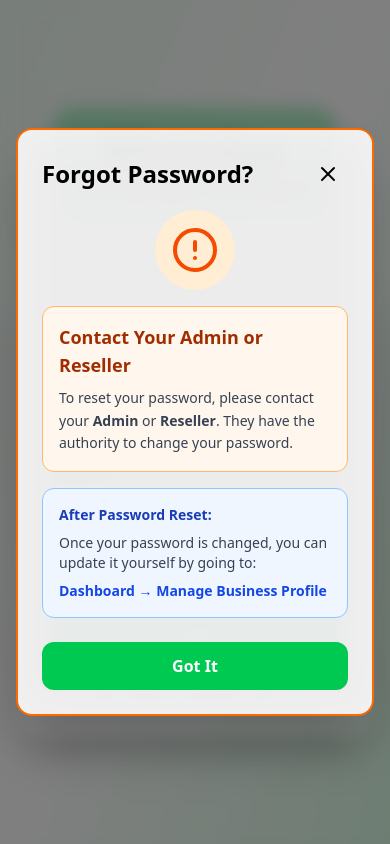
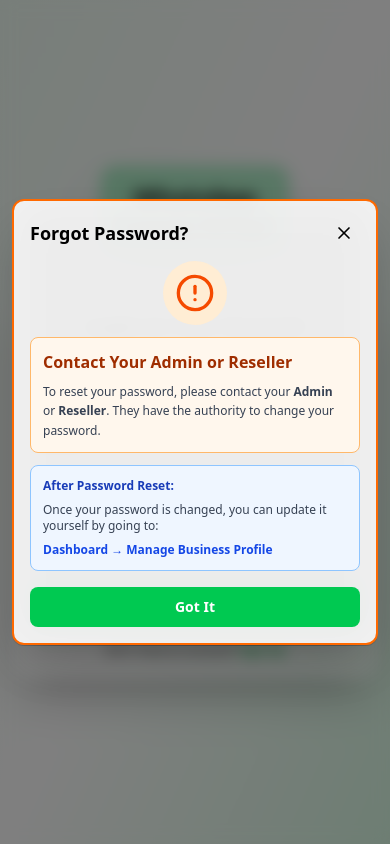
Before and after one commit to Rammal13/WhatsApp-Campaigner, a React (Vite) app in the folder frontend/: page / in a window 390 px wide. Both pictures are taken after a click on the button "Forgot Password?". Built offline with nearby package versions, Linux system fonts and the light colour scheme.

Commit message:
refactor: Enhance mobile optimization and styling in Login component

```diff
--- a/frontend/src/pages/Login.tsx
+++ b/frontend/src/pages/Login.tsx
@@ -9,7 +9,7 @@ const Login = () => {
   const [loading, setLoading] = useState(false);
   const [error, setError] = useState('');
   const [showSignUp, setShowSignUp] = useState(false);
-  const [showForgotPassword, setShowForgotPassword] = useState(false); // Forgot Password Modal
+  const [showForgotPassword, setShowForgotPassword] = useState(false);
   const navigate = useNavigate();
 
   const handleSubmit = async (e: FormEvent<HTMLFormElement>) => {
@@ -17,7 +17,6 @@ const Login = () => {
     setError('');
     setLoading(true);
 
-    // Client-side validation
     if (!email || !password) {
       setError('Please fill in all fields');
       setLoading(false);
@@ -37,17 +36,14 @@ const Login = () => {
       const data = await response.json();
 
       if (response.ok && data.success) {
-        // Login successful
         if (data.user) {
           localStorage.setItem('user', JSON.stringify(data.user));
         }
         navigate('/home');
       } else {
-        // Login failed - use backend error message
         setError(data.message || 'Login failed. Please try again.');
       }
     } catch (err) {
-      // Network error
       setError('Network error. Please check your connection and try again.');
       console.error('Login error:', err);
     } finally {
@@ -55,41 +51,40 @@ const Login = () => {
     }
   };
 
-
   return (
-    <div className="min-h-screen flex items-center justify-center bg-gradient-to-br from-green-50 via-white to-green-100 px-4">
+    <div className="min-h-screen flex items-center justify-center bg-gradient-to-br from-green-50 via-white to-green-100 px-3 sm:px-4 py-6">
 
       {/* Login Container */}
       <div className="w-full max-w-md">
 
-        {/* Logo/Brand Section */}
-        <div className="text-center mb-8">
-          <div className="inline-block p-6 bg-green-500/30 backdrop-blur-md rounded-3xl border border-white/50 shadow-2xl mb-4">
-            <h1 className="text-4xl font-bold text-black">WhatsApp</h1>
-            <h2 className="text-2xl font-semibold text-black">Campaign Manager</h2>
+        {/* Logo/Brand Section - Mobile Optimized */}
+        <div className="text-center mb-6 sm:mb-8">
+          <div className="inline-block p-4 sm:p-6 bg-green-500/30 backdrop-blur-md rounded-2xl sm:rounded-3xl border border-white/50 shadow-2xl mb-3 sm:mb-4">
+            <h1 className="text-2xl sm:text-3xl md:text-4xl font-bold text-black">WhatsApp</h1>
+            <h2 className="text-base sm:text-xl md:text-2xl font-semibold text-black">Campaign Manager</h2>
           </div>
         </div>
 
-        {/* Main Card - Toggle between Login and Sign Up */}
-        <div className="bg-white/40 backdrop-blur-xl rounded-3xl border border-white/60 shadow-2xl p-8">
+        {/* Main Card - Mobile Optimized */}
+        <div className="bg-white/40 backdrop-blur-xl rounded-2xl sm:rounded-3xl border border-white/60 shadow-2xl p-5 sm:p-6 md:p-8">
 
           {!showSignUp ? (
             // LOGIN FORM
             <>
-              <h3 className="text-2xl font-bold text-black mb-6 text-center">Login to Your Account</h3>
+              <h3 className="text-xl sm:text-2xl font-bold text-black mb-4 sm:mb-6 text-center">Login to Your Account</h3>
 
               {/* Error Message */}
               {error && (
-                <div className="mb-4 p-3 bg-red-100/60 backdrop-blur-sm border border-red-300 rounded-xl">
-                  <p className="text-red-700 text-sm font-semibold">{error}</p>
+                <div className="mb-3 sm:mb-4 p-2.5 sm:p-3 bg-red-100/60 backdrop-blur-sm border border-red-300 rounded-lg sm:rounded-xl">
+                  <p className="text-red-700 text-xs sm:text-sm font-semibold">{error}</p>
                 </div>
               )}
 
-              <form onSubmit={handleSubmit} className="space-y-5">
+              <form onSubmit={handleSubmit} className="space-y-4 sm:space-y-5">
 
                 {/* Email Input */}
                 <div>
-                  <label htmlFor="email" className="block text-sm font-bold text-black mb-2">
+                  <label htmlFor="email" className="block text-xs sm:text-sm font-bold text-black mb-2">
                     Email Address
                   </label>
                   <input
@@ -97,7 +92,7 @@ const Login = () => {
                     id="email"
                     value={email}
                     onChange={(e) => setEmail(e.target.value)}
-                    className="w-full px-4 py-3 bg-white/60 backdrop-blur-sm border-2 border-white/80 rounded-xl text-black placeholder-gray-500 focus:outline-none focus:border-green-500 focus:ring-2 focus:ring-green-500/20 transition-all"
+                    className="w-full px-3 sm:px-4 py-2.5 sm:py-3 bg-white/60 backdrop-blur-sm border-2 border-white/80 rounded-lg sm:rounded-xl text-sm sm:text-base text-black placeholder-gray-500 focus:outline-none focus:border-green-500 focus:ring-2 focus:ring-green-500/20 transition-all"
                     placeholder="Enter your email"
                     disabled={loading}
                   />
@@ -105,7 +100,7 @@ const Login = () => {
 
                 {/* Password Input */}
                 <div>
-                  <label htmlFor="password" className="block text-sm font-bold text-black mb-2">
+                  <label htmlFor="password" className="block text-xs sm:text-sm font-bold text-black mb-2">
                     Password
                   </label>
                   <input
@@ -113,25 +108,25 @@ const Login = () => {
                     id="password"
                     value={password}
                     onChange={(e) => setPassword(e.target.value)}
-                    className="w-full px-4 py-3 bg-white/60 backdrop-blur-sm border-2 border-white/80 rounded-xl text-black placeholder-gray-500 focus:outline-none focus:border-green-500 focus:ring-2 focus:ring-green-500/20 transition-all"
+                    className="w-full px-3 sm:px-4 py-2.5 sm:py-3 bg-white/60 backdrop-blur-sm border-2 border-white/80 rounded-lg sm:rounded-xl text-sm sm:text-base text-black placeholder-gray-500 focus:outline-none focus:border-green-500 focus:ring-2 focus:ring-green-500/20 transition-all"
                     placeholder="Enter your password"
                     disabled={loading}
                   />
                 </div>
 
-                {/* Remember Me & Forgot Password */}
-                <div className="flex items-center justify-between">
+                {/* Remember Me & Forgot Password - Mobile Stacked */}
+                <div className="flex flex-col xs:flex-row xs:items-center xs:justify-between gap-2 xs:gap-0">
                   <label className="flex items-center">
                     <input
                       type="checkbox"
                       className="w-4 h-4 border-2 border-green-500 rounded focus:ring-2 focus:ring-green-500"
                     />
-                    <span className="ml-2 text-sm font-semibold text-black">Remember me</span>
+                    <span className="ml-2 text-xs sm:text-sm font-semibold text-black">Remember me</span>
                   </label>
                   <button
                     type="button"
                     onClick={() => setShowForgotPassword(true)}
-                    className="text-sm font-semibold text-black hover:text-green-600 hover:underline transition-colors"
+                    className="text-xs sm:text-sm font-semibold text-black hover:text-green-600 hover:underline transition-colors text-left xs:text-right"
                   >
                     Forgot Password?
                   </button>
@@ -141,15 +136,15 @@ const Login = () => {
                 <button
                   type="submit"
                   disabled={loading}
-                  className="w-full px-6 py-3 bg-green-500/80 backdrop-blur-md text-white font-bold text-lg rounded-xl border border-white/30 shadow-lg hover:bg-green-600/80 hover:shadow-xl transition-all disabled:opacity-50 disabled:cursor-not-allowed"
+                  className="w-full px-4 sm:px-6 py-2.5 sm:py-3 bg-green-500/80 backdrop-blur-md text-white font-bold text-base sm:text-lg rounded-lg sm:rounded-xl border border-white/30 shadow-lg hover:bg-green-600/80 hover:shadow-xl transition-all disabled:opacity-50 disabled:cursor-not-allowed active:scale-95"
                 >
                   {loading ? 'Logging in...' : 'Login'}
                 </button>
               </form>
 
               {/* Sign Up Link */}
-              <div className="mt-6 text-center">
-                <p className="text-sm text-black">
+              <div className="mt-4 sm:mt-6 text-center">
+                <p className="text-xs sm:text-sm text-black">
                   Don't have an account?{' '}
                   <button
                     onClick={() => setShowSignUp(true)}
@@ -163,35 +158,35 @@ const Login = () => {
           ) : (
             // SIGN UP / CONTACT SECTION
             <>
-              <div className="flex items-center justify-between mb-6">
+              <div className="flex items-center justify-between mb-4 sm:mb-6">
                 <button
                   onClick={() => setShowSignUp(false)}
-                  className="flex items-center gap-2 text-black hover:text-green-600 transition-colors"
+                  className="flex items-center gap-1.5 sm:gap-2 text-black hover:text-green-600 transition-colors"
                 >
-                  <ArrowLeft className="w-5 h-5" />
-                  <span className="font-semibold">Back to Login</span>
+                  <ArrowLeft className="w-4 h-4 sm:w-5 sm:h-5" />
+                  <span className="text-sm sm:text-base font-semibold">Back to Login</span>
                 </button>
               </div>
 
-              <h3 className="text-2xl font-bold text-black mb-4 text-center">Want to Sign Up?</h3>
-              <p className="text-center text-black mb-6">
+              <h3 className="text-xl sm:text-2xl font-bold text-black mb-3 sm:mb-4 text-center">Want to Sign Up?</h3>
+              <p className="text-center text-sm sm:text-base text-black mb-4 sm:mb-6">
                 Contact our team to create an account
               </p>
 
               {/* Contact Information Cards */}
-              <div className="space-y-4">
+              <div className="space-y-3 sm:space-y-4">
 
                 {/* Email Contact */}
-                <div className="p-5 bg-gradient-to-r from-blue-50/80 to-blue-100/80 backdrop-blur-sm rounded-2xl border-2 border-blue-300 shadow-lg">
-                  <div className="flex items-center gap-4">
-                    <div className="p-3 bg-blue-500/20 rounded-xl">
-                      <Mail className="w-6 h-6 text-blue-700" />
+                <div className="p-4 sm:p-5 bg-gradient-to-r from-blue-50/80 to-blue-100/80 backdrop-blur-sm rounded-xl sm:rounded-2xl border-2 border-blue-300 shadow-lg">
+                  <div className="flex items-center gap-3 sm:gap-4">
+                    <div className="p-2 sm:p-3 bg-blue-500/20 rounded-lg sm:rounded-xl flex-shrink-0">
+                      <Mail className="w-5 h-5 sm:w-6 sm:h-6 text-blue-700" />
                     </div>
-                    <div className="flex-1">
-                      <p className="text-sm font-bold text-gray-700 uppercase">Email Us</p>
+                    <div className="flex-1 min-w-0">
+                      <p className="text-xs sm:text-sm font-bold text-gray-700 uppercase">Email Us</p>
                       <a
                         href="mailto:support@example.com"
-                        className="text-lg font-bold text-blue-700 hover:underline"
+                        className="text-sm sm:text-base md:text-lg font-bold text-blue-700 hover:underline break-all"
                       >
                         support@example.com
                       </a>
@@ -200,16 +195,16 @@ const Login = () => {
                 </div>
 
                 {/* Phone Contact */}
-                <div className="p-5 bg-gradient-to-r from-green-50/80 to-green-100/80 backdrop-blur-sm rounded-2xl border-2 border-green-300 shadow-lg">
-                  <div className="flex items-center gap-4">
-                    <div className="p-3 bg-green-500/20 rounded-xl">
-                      <Phone className="w-6 h-6 text-green-700" />
+                <div className="p-4 sm:p-5 bg-gradient-to-r from-green-50/80 to-green-100/80 backdrop-blur-sm rounded-xl sm:rounded-2xl border-2 border-green-300 shadow-lg">
+                  <div className="flex items-center gap-3 sm:gap-4">
+                    <div className="p-2 sm:p-3 bg-green-500/20 rounded-lg sm:rounded-xl flex-shrink-0">
+                      <Phone className="w-5 h-5 sm:w-6 sm:h-6 text-green-700" />
                     </div>
                     <div className="flex-1">
-                      <p className="text-sm font-bold text-gray-700 uppercase">Call Us</p>
+                      <p className="text-xs sm:text-sm font-bold text-gray-700 uppercase">Call Us</p>
                       <a
                         href="tel:+911234567890"
-                        className="text-lg font-bold text-green-700 hover:underline"
+                        className="text-sm sm:text-base md:text-lg font-bold text-green-700 hover:underline"
                       >
                         +91 12345 67890
                       </a>
@@ -218,26 +213,26 @@ const Login = () => {
                 </div>
 
                 {/* Info Box */}
-                <div className="p-4 bg-yellow-50/80 backdrop-blur-sm rounded-xl border border-yellow-300">
-                  <p className="text-sm text-gray-700">
+                <div className="p-3 sm:p-4 bg-yellow-50/80 backdrop-blur-sm rounded-lg sm:rounded-xl border border-yellow-300">
+                  <p className="text-xs sm:text-sm text-gray-700">
                     <span className="font-bold">Note:</span> Our team will verify your details and create an account for you within 24 hours.
                   </p>
                 </div>
               </div>
 
               {/* Contact Button */}
-              <div className="mt-6">
+              <div className="mt-4 sm:mt-6">
                 <a
                   href="mailto:support@example.com"
-                  className="block w-full px-6 py-3 bg-green-500/80 backdrop-blur-md text-white font-bold text-lg text-center rounded-xl border border-white/30 shadow-lg hover:bg-green-600/80 hover:shadow-xl transition-all"
+                  className="block w-full px-4 sm:px-6 py-2.5 sm:py-3 bg-green-500/80 backdrop-blur-md text-white font-bold text-base sm:text-lg text-center rounded-lg sm:rounded-xl border border-white/30 shadow-lg hover:bg-green-600/80 hover:shadow-xl transition-all active:scale-95"
                 >
                   Send Email
                 </a>
               </div>
 
               {/* Back to Login */}
-              <div className="mt-6 text-center">
-                <p className="text-sm text-black">
+              <div className="mt-4 sm:mt-6 text-center">
+                <p className="text-xs sm:text-sm text-black">
                   Already have an account?{' '}
                   <button
                     onClick={() => setShowSignUp(false)}
@@ -252,55 +247,55 @@ const Login = () => {
         </div>
       </div>
 
-      {/* FORGOT PASSWORD MODAL */}
+      {/* FORGOT PASSWORD MODAL - Mobile Optimized */}
       {showForgotPassword && (
-        <div className="fixed inset-0 bg-black/50 backdrop-blur-sm flex items-center justify-center z-50 p-4">
-          <div className="bg-white/90 backdrop-blur-xl rounded-2xl border-2 border-orange-500 shadow-2xl w-full max-w-md">
-            <div className="p-6">
+        <div className="fixed inset-0 bg-black/50 backdrop-blur-sm flex items-center justify-center z-50 p-3 sm:p-4">
+          <div className="bg-white/90 backdrop-blur-xl rounded-xl sm:rounded-2xl border-2 border-orange-500 shadow-2xl w-full max-w-md max-h-[90vh] overflow-y-auto">
+            <div className="p-4 sm:p-5 md:p-6">
               {/* Header */}
-              <div className="flex items-center justify-between mb-4">
-                <h3 className="text-2xl font-bold text-black">Forgot Password?</h3>
+              <div className="flex items-center justify-between mb-3 sm:mb-4">
+                <h3 className="text-lg sm:text-xl md:text-2xl font-bold text-black">Forgot Password?</h3>
                 <button
                   onClick={() => setShowForgotPassword(false)}
-                  className="p-2 hover:bg-gray-200 rounded-lg transition-all"
+                  className="p-1.5 sm:p-2 hover:bg-gray-200 rounded-lg transition-all flex-shrink-0"
                 >
-                  <X className="w-6 h-6 text-black" />
+                  <X className="w-5 h-5 sm:w-6 sm:h-6 text-black" />
                 </button>
               </div>
 
               {/* Alert Icon */}
-              <div className="flex justify-center mb-4">
-                <div className="p-4 bg-orange-100 rounded-full">
-                  <AlertCircle className="w-12 h-12 text-orange-600" />
+              <div className="flex justify-center mb-3 sm:mb-4">
+                <div className="p-3 sm:p-4 bg-orange-100 rounded-full">
+                  <AlertCircle className="w-10 h-10 sm:w-12 sm:h-12 text-orange-600" />
                 </div>
               </div>
 
               {/* Message */}
-              <div className="space-y-4">
-                <div className="p-4 bg-orange-50 rounded-xl border border-orange-300">
-                  <h4 className="text-lg font-bold text-orange-800 mb-2">Contact Your Admin or Reseller</h4>
-                  <p className="text-sm text-gray-700 leading-relaxed">
+              <div className="space-y-3 sm:space-y-4">
+                <div className="p-3 sm:p-4 bg-orange-50 rounded-lg sm:rounded-xl border border-orange-300">
+                  <h4 className="text-base sm:text-lg font-bold text-orange-800 mb-2">Contact Your Admin or Reseller</h4>
+                  <p className="text-xs sm:text-sm text-gray-700 leading-relaxed">
                     To reset your password, please contact your <span className="font-bold">Admin</span> or <span className="font-bold">Reseller</span>.
                     They have the authority to change your password.
                   </p>
                 </div>
 
-                <div className="p-4 bg-blue-50 rounded-xl border border-blue-300">
-                  <h4 className="text-sm font-bold text-blue-800 mb-2">After Password Reset:</h4>
-                  <p className="text-sm text-gray-700">
+                <div className="p-3 sm:p-4 bg-blue-50 rounded-lg sm:rounded-xl border border-blue-300">
+                  <h4 className="text-xs sm:text-sm font-bold text-blue-800 mb-2">After Password Reset:</h4>
+                  <p className="text-xs sm:text-sm text-gray-700">
                     Once your password is changed, you can update it yourself by going to:
                   </p>
-                  <p className="text-sm font-bold text-blue-700 mt-2">
+                  <p className="text-xs sm:text-sm font-bold text-blue-700 mt-2">
                     Dashboard → Manage Business Profile
                   </p>
                 </div>
               </div>
 
               {/* Close Button */}
-              <div className="mt-6">
+              <div className="mt-4 sm:mt-6">
                 <button
                   onClick={() => setShowForgotPassword(false)}
-                  className="w-full px-6 py-3 bg-green-500 text-white font-bold rounded-xl hover:bg-green-600 transition-all"
+                  className="w-full px-4 sm:px-6 py-2.5 sm:py-3 bg-green-500 text-white font-bold text-sm sm:text-base rounded-lg sm:rounded-xl hover:bg-green-600 transition-all active:scale-95"
                 >
                   Got It
                 </button>
```
